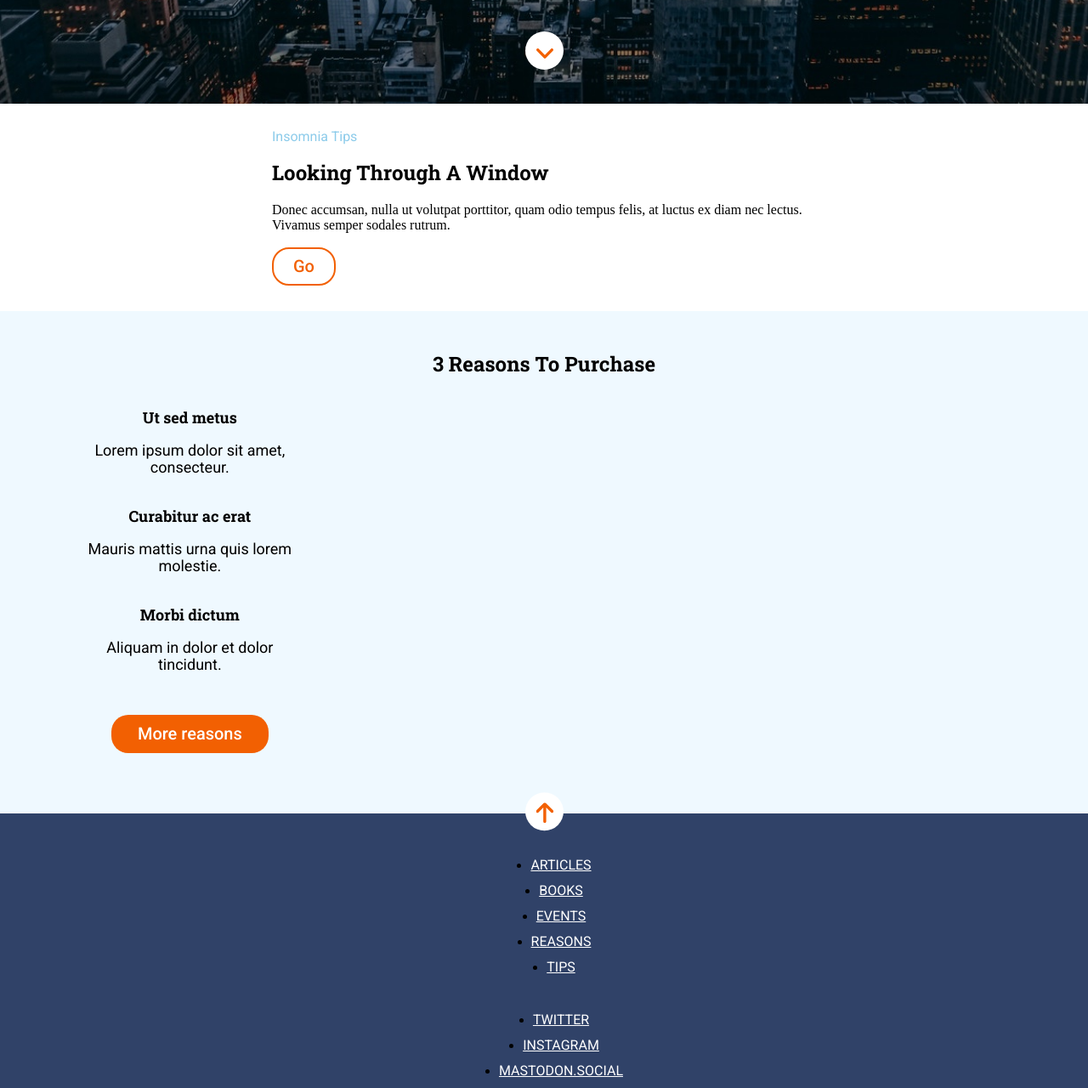
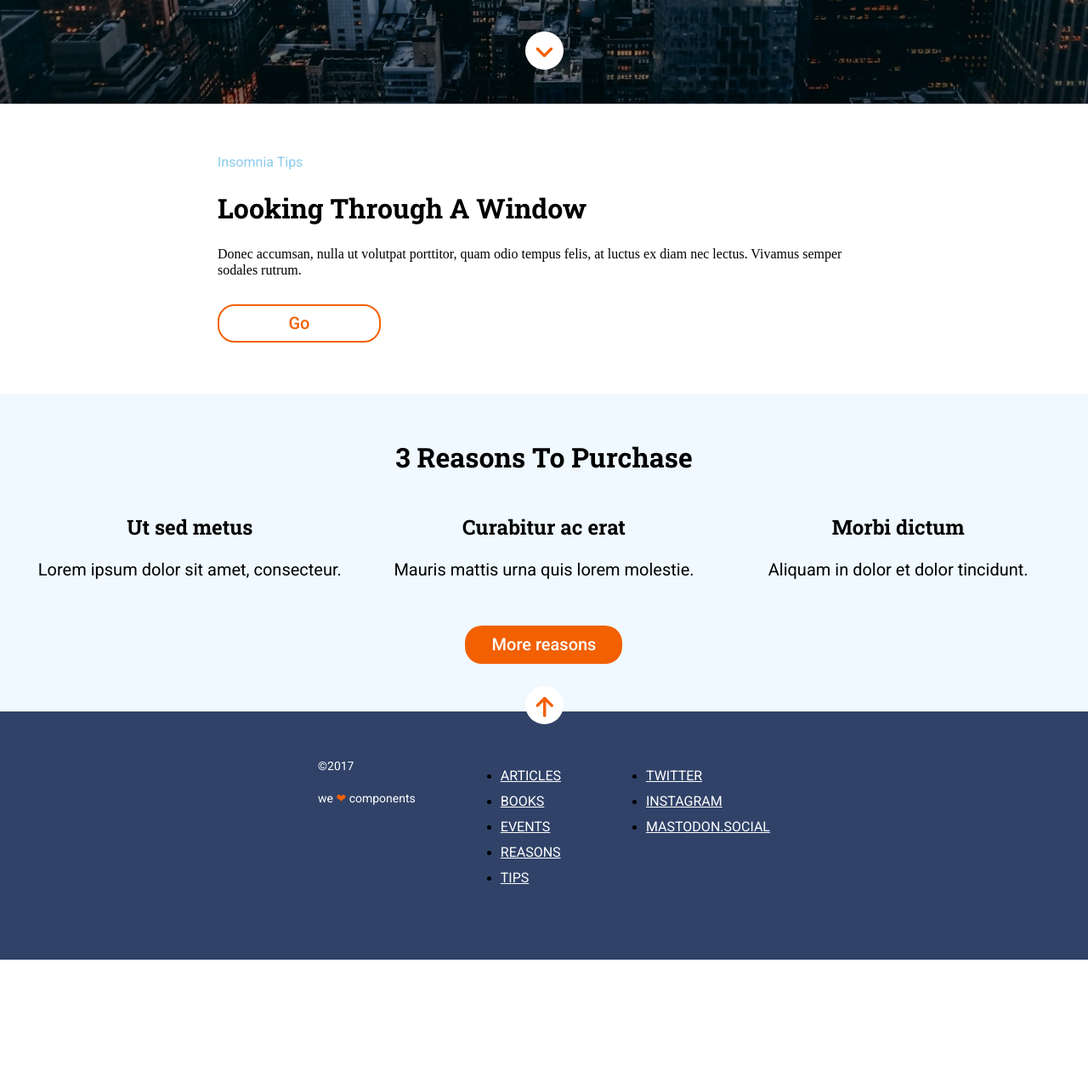
Before and after one commit to mariaadobos/evaluacion-final-modulo-1-mariaadobos, a website: page _src/templates/index.html in a window 1280 px wide. Shown: the part 678-1958 px from the top of the page at 85% size. After the commit the page ends 1807 px from the top, so only its background shows below. Drawn offline with nearby package versions, Linux system fonts and the light colour scheme; files that its build step writes are made by us from their sources; files whose address does not match are found by name.

Commit message:
add css for tablet and desktop versions

```diff
--- a/_src/assets/scss/layout/_base.scss
+++ b/_src/assets/scss/layout/_base.scss
@@ -13,33 +13,47 @@
     color: $color-light;
     font-size: 42px;
     font-weight: 700;
+    text-shadow: 0 2px 3px rgba(0, 0, 0, 0.2);
     text-transform: uppercase;
     text-align: center;
+    @media all and (min-width:768px){
+        font-size: 80px;
+    }
+    @media all and (min-width:768px){
+        font-size: 100px;
+        width: 60%;
+        margin-bottom: 20px;
+    }
 }
 .hero-txt{
     font-family: $font-roboto;
     font-size: 16px;
     color: $color-light;
+    @media all and (min-width768px){
+        font-size: 24px;
+    }
 }
 .arrow-down{
     width: 45px;
     height: 45px;
     border-radius: 100%;
+    border: none;
     background-color: $color-light;
     margin: 40px;
     a{
         img{
-            transform: translate(65%,150%);
+            transform: translate(2%,30%);
         }
     }
 }
 .tips{
     padding: 30px 15px 30px 15px;
     @media all and (min-width: 768px){
-        width: 90%;
+        width: 95%;
+        padding: 60px 40px;
     }
     @media all and (min-width: 1200px){
-        width: 50%;
+        width: 60%;
         margin: auto;
     }
     span{
@@ -52,10 +66,20 @@
     font-family: $font-roboto-slab;
     font-weight: bold;
     font-size: 24px;
+    @media all and (min-width: 768px){
+        font-size: 26px;
+    }
+    @media all and (min-width: 1200px){
+        font-size: 32px;
+    }
 }
 .tips-txt{
     font-family: $font-roboto;
+    color: #4a4a4a;
     font-size: 18px;
+    @media all and (min-width: 768px){
+        font-size: 20px;
+    }
 }
 .btn-go{
     width: 75px;
@@ -63,11 +87,16 @@
     background-color: $color-light;
     border: $color-btn solid 2px;
     border-radius: 20px;
+    margin-top: 15px;
     font-family: $font-roboto;
+    font-weight: 500;
     font-size: 20px;
     font-weight: 500;
     color: $color-btn;
     text-align: center;
+    @media all and (min-width: 1200px){
+        width: 25%;
+    }
 }
 .reasons{
     background-color: $color-background-reasons;
@@ -78,6 +107,12 @@
     font-weight: bold;
     font-size: 24px;
     text-align: center;
+    @media all and (min-width: 768px){
+        font-size: 26px;
+    }
+    @media all and (min-width: 1200px){
+        font-size: 32px;
+    }
 }
 .grid-container{
     display: grid;
@@ -86,30 +121,52 @@
     justify-items: center;
     @media all and (min-width:768px){
         grid-template-columns: repeat(3, 1fr);
+        grid-template-rows: 1fr 45%;
     }
 }
 .article{
     width: 60%;
+    @media all and (min-width: 768px){
+        width: auto;
+    }
 }
 .item1{
     grid-row: 1/2;
+    @media all and (min-width: 768px){
+        grid-column: 1/2;
+        grid-row: 1/2;
+    }
 }
 .item2{
     grid-row: 2/3;
+    @media all and (min-width: 768px){
+        grid-column: 2/3;
+        grid-row: 1/2;
+    }
 }
 .item3{
     grid-row: 3/4;
+    @media all and (min-width: 768px){
+        grid-column: 3/4;
+        grid-row: 1/2;
+    }
 }
 .article-title{
     font-family: $font-roboto-slab;
     font-weight: bold;
     font-size: 18px;
     text-align: center;
+    @media all and (min-width: 768px){
+        font-size: 24px;
+    }
 }
 .article-txt{
     font-family: $font-roboto;
     font-size: 18px;
     text-align: center;
+    @media all and (min-width: 768px){
+        font-size: 20px;
+    }
 }
 .btn-reasons{
     grid-row: 4/5;
@@ -123,4 +180,8 @@
     border: none;
     border-radius: 20px;
     margin: 30px 0;
+    @media all and (min-width: 768px){
+        grid-column: 2/3;
+        grid-row: 2/3;
+    }
 }
--- a/_src/assets/scss/layout/_footer.scss
+++ b/_src/assets/scss/layout/_footer.scss
@@ -1,30 +1,54 @@
 .footer{
     position: relative;
     background-color: $color-background-footer;
-    padding: 30px 15px 45px 15px;
+    padding: 35px 15px 45px 15px;
     display: flex;
     flex-direction: column;
     justify-content: center;
     align-items: center;
+    @media all and (min-width: 768px){
+        flex-direction: row;
+        justify-content: space-between;
+        align-items: flex-start;
+        padding: 45px 40px;
+    }
+    @media all and (min-width: 1200px){
+        justify-content: center;
+    }
 }
 .arrow-up{
     width: 45px;
     height: 45px;
     background-color: $color-light;
     border-radius: 100%;
+    border: none;
     position: absolute;
-    transform: translateY(-495%);
+    transform: translateY(-215px);
+    @media all and (min-width: 768px){
+        transform: translate(330px,-75px);
+    }
+    @media all and (min-width: 1200px){
+        transform: translate(0,-75px);
+    }
     a{
         img{
-            transform: translate(60%,50%);
+            transform: translate(2%,20%);
         }
     }
 }
 .footer-menu{
+    margin-bottom: 20px;
+    @media all and (min-width: 1200px){
+        margin-left: 30px;
+        margin-right: 30px;
+    }
     ul{
         display: flex;
         flex-direction: column;
         align-items: center;
+        @media all and (min-width: 768px){
+            align-items: flex-start;
+        }
     }
 }
 .menu-item{
@@ -35,10 +59,18 @@
     text-transform: uppercase;
 }
 .social-media{
+    margin-bottom: 20px;
+    @media all and (min-width: 1200px){
+        margin-left: 30px;
+        margin-right: 30px;
+    }
     ul{
         display: flex;
         flex-direction: column;
         align-items: center;
+        @media all and (min-width: 768px){
+            align-items: flex-start;
+        }
     }
 }
 .copy{
@@ -49,6 +81,14 @@
     display: flex;
     flex-direction: column;
     align-items: center;
+    @media all and (min-width: 768px){
+        order: -1;
+        align-items: flex-start;
+    }
+    @media all and (min-width: 1200px){
+        margin-left: 30px;
+        margin-right: 30px;
+    }
 }
 .heart-icon{
     color: $color-btn;
--- a/_src/assets/scss/vendor/normalize.scss
+++ b/_src/assets/scss/vendor/normalize.scss
@@ -355,6 +355,7 @@
 
   ul{
       padding: 0;
+      margin: 0;
   }
 
   li{
--- a/_src/templates/index.html
+++ b/_src/templates/index.html
@@ -17,9 +17,7 @@
     <section class="hero">
       <h1 class="hero-title">Anonymous Proxy</h1>
       <span class="hero-txt">In hac habitasse platea dictumst.</span>
-      <div class="arrow-down">
-        <a href="#reasons"><img src="./assets/images/ico-scroll-down.svg" alt=""></a>
-      </div>
+      <button class="arrow-down"><a href="#reasons"><img src="./assets/images/ico-scroll-down.svg" alt=""></a></button>
     </section>
     <section class="tips">
       <span>Insomnia Tips</span>
@@ -47,9 +45,7 @@
     </section>
   </main>
   <footer class="footer">
-    <div class="arrow-up">
-      <a href="#"><img src=".//assets/images/ico-arrow.svg" alt="arrow-up"></a>
-    </div>
+    <button class="arrow-up"><a href="#"><img src=".//assets/images/ico-arrow.svg" alt="arrow-up"></a></button>
     <nav class="footer-menu">
       <ul>
         <li><a href="#" class="menu-item">Articles</a></li>
```
